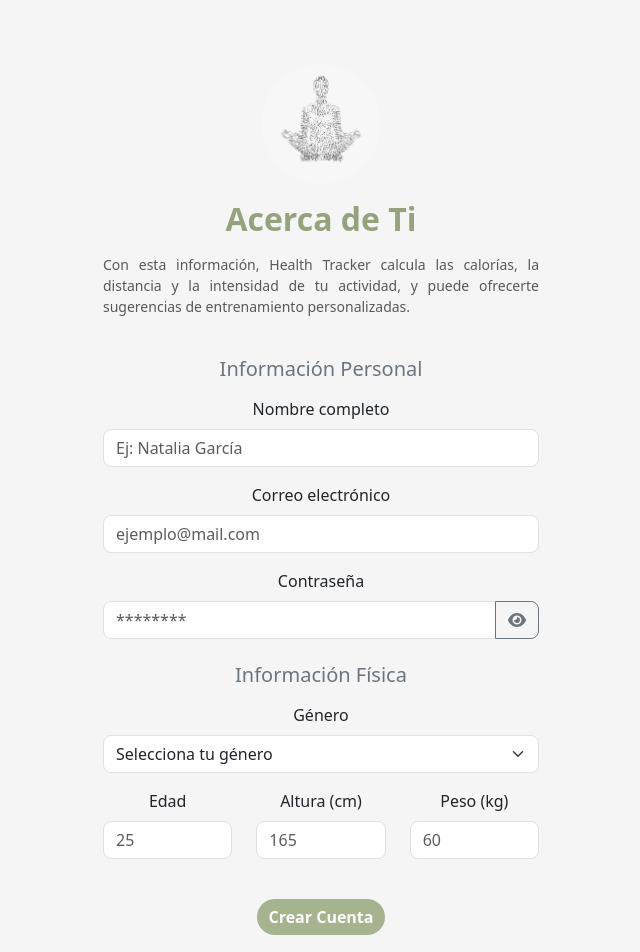
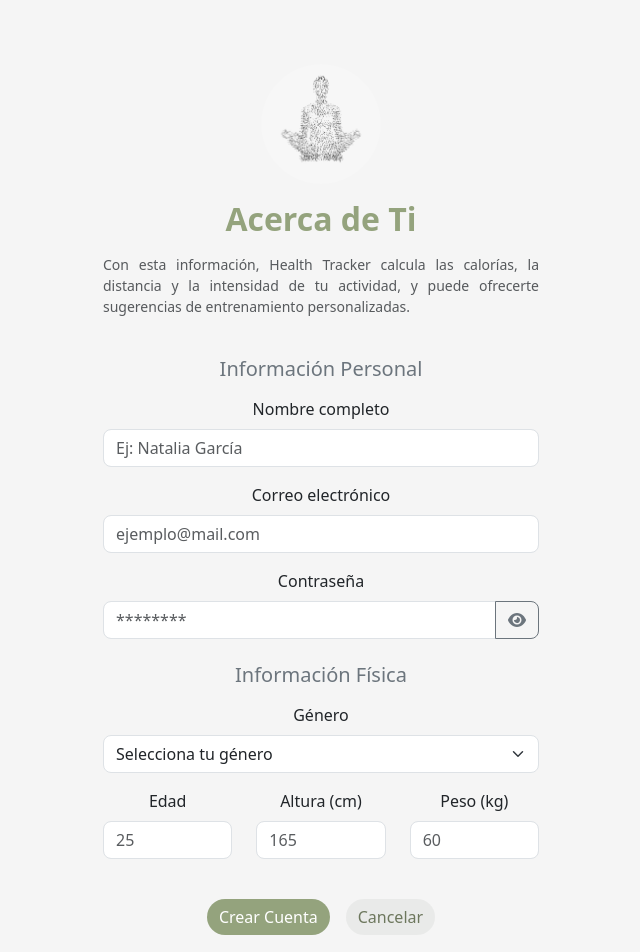
Before and after one commit to lujanmaccari/healthTracker, a React (Vite) app: page /aboutYou in a window 1280 px wide. Shown: the top 952 px of the page, without its empty margins (319-959 px from the left). Built offline with nearby package versions, Linux system fonts and the light colour scheme; no server answers.

Commit message:
ajustes de diseño

```diff
--- a/src/App.css
+++ b/src/App.css
@@ -27,11 +27,26 @@ html {
 }
 
 .btnApp{
-  background-color: #a5b48e !important;
+  background-color: #94a37d !important;
   border-radius: 20px !important;
   border: none !important;
+}
 
+.btnApp:hover{
+  background-color: #768264 !important;
 }
+
+.btnCancel{
+  background-color: rgba(145, 152, 142, 0.114) !important;
+  border-radius: 20px !important;
+  border: none !important;
+  color: #6d775d !important;
+}
+
+.btnCancel:hover{
+  background-color: rgba(145, 152, 142, 0.249) !important;
+}
+
 .btnNoBg{
   background-color: transparent !important;
   border: none !important;
--- a/src/screens/AboutYou.jsx
+++ b/src/screens/AboutYou.jsx
@@ -91,6 +91,10 @@ const AboutYou = () => {
     weight: "",
     email: "",
     password: "",
+  };
+
+  const goBack = () => {
+    navigate("/");
   };
 
   return (
@@ -273,19 +277,12 @@ const AboutYou = () => {
             </div>
           </div>
 
-          <div className="d-flex justify-content-center mt-4">
-            <Button
-              type="submit"
-              style={{
-                backgroundColor: "#a5b48e",
-                border: "none",
-                borderRadius: "25px",
-                fontWeight: "600",
-                transition: "all 0.3s ease",
-              }}
-              onMouseOver={(e) => (e.target.style.backgroundColor = "#94a37d")}
-            >
+          <div className="d-flex justify-content-center mt-4 gap-3">
+            <Button type="submit" className="btnApp">
               Crear Cuenta
+            </Button>
+            <Button type="button" className="btnCancel" onClick={goBack}>
+              Cancelar
             </Button>
           </div>
         </Form>
--- a/src/screens/login/LoginForm.jsx
+++ b/src/screens/login/LoginForm.jsx
@@ -96,13 +96,13 @@ const LoginForm = () => {
             }) => (
               <Form noValidate onSubmit={handleSubmit}>
                 <Form.Group className="mb-3 text-start" controlId="email">
-                  <Form.Label>email</Form.Label>
+                  <Form.Label>Email</Form.Label>
                   <Form.Control
                     name="email"
                     value={values.email}
                     onChange={handleChange}
                     onBlur={handleBlur}
-                    placeholder="Ingresá tu documento"
+                    placeholder="Ingresá tu email"
                     isInvalid={touched.email && !!errors.email}
                   />
                   <Form.Control.Feedback type="invalid">
```
